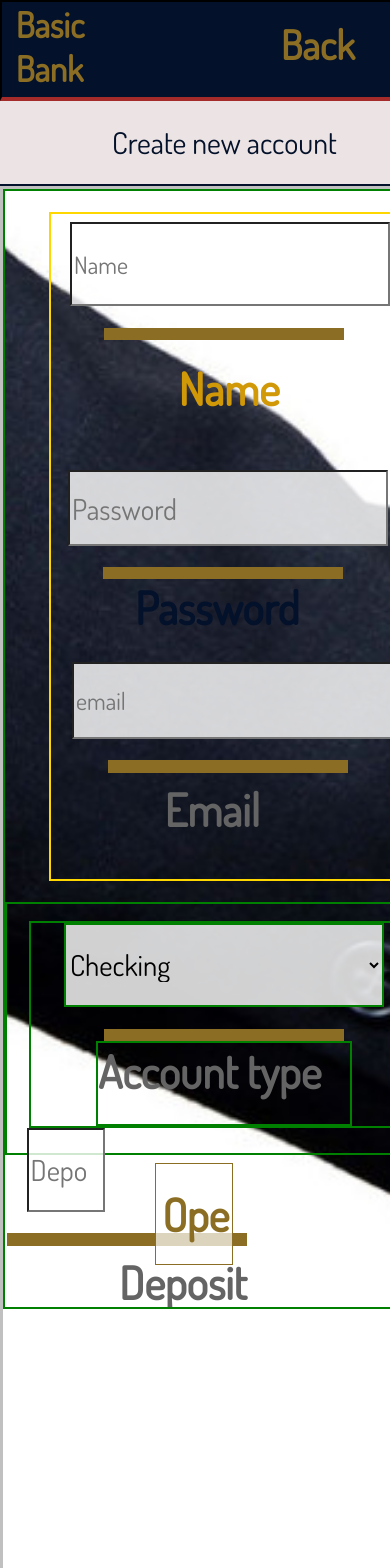
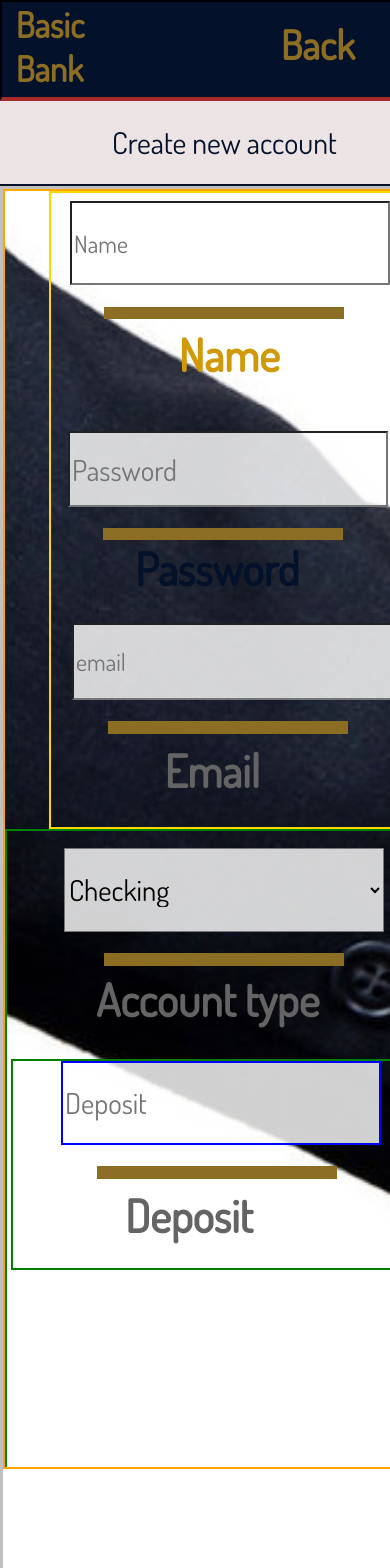
Before and after one commit to cyberstizz/basicbank, a React (Create React App) app: page /create in a window 390 px wide. Shown: the top 1568 px of the page. Built offline with nearby package versions, Linux system fonts and the light colour scheme; a web font is replaced by a local one.

Commit message:
centered deposit field

```diff
--- a/src/components/Create.css
+++ b/src/components/Create.css
@@ -34,16 +34,16 @@
     display: flex;
     flex-flow: row wrap;
     overflow: auto;
-    height: 70rem;
+    height: 80rem;
     width: 100%;
     overflow: hidden;
-    border: solid 2px green;
+    border: solid 2px orange;
 }
 
 .createUserSection{
     display: flex;
     flex-direction: column;
-    height: 60%;
+    height: 50%;
     margin: 0 auto;
     border: solid 2px gold;
 
@@ -123,31 +123,36 @@ width: 100%;
     display: flex;
     flex-direction: column;
     width: 100%;
+    height: 100%;
 }
 
 .accountTypeBlock{
-    border: solid 2px green;
     margin: 0 auto;
     width: 90%;
     margin-top: 2vh;
 }
 
 .accounttype{
-    border: solid 2px green;
     width: 20rem;
     margin: 0 auto;
 }
 
 .accountTypeText{
-    border: solid 2px green;
     width: 16rem;
 }
 
 .depositBlock{
+    border: solid 2px green;
+    width: 95%;
+    margin-left: 1vw;
 
 }
 
 .deposit{
+    border: solid 2px blue;
+    width: 20rem;
+    margin: 0 auto;
+    margin-left: 3rem;
 
 }
 
```
